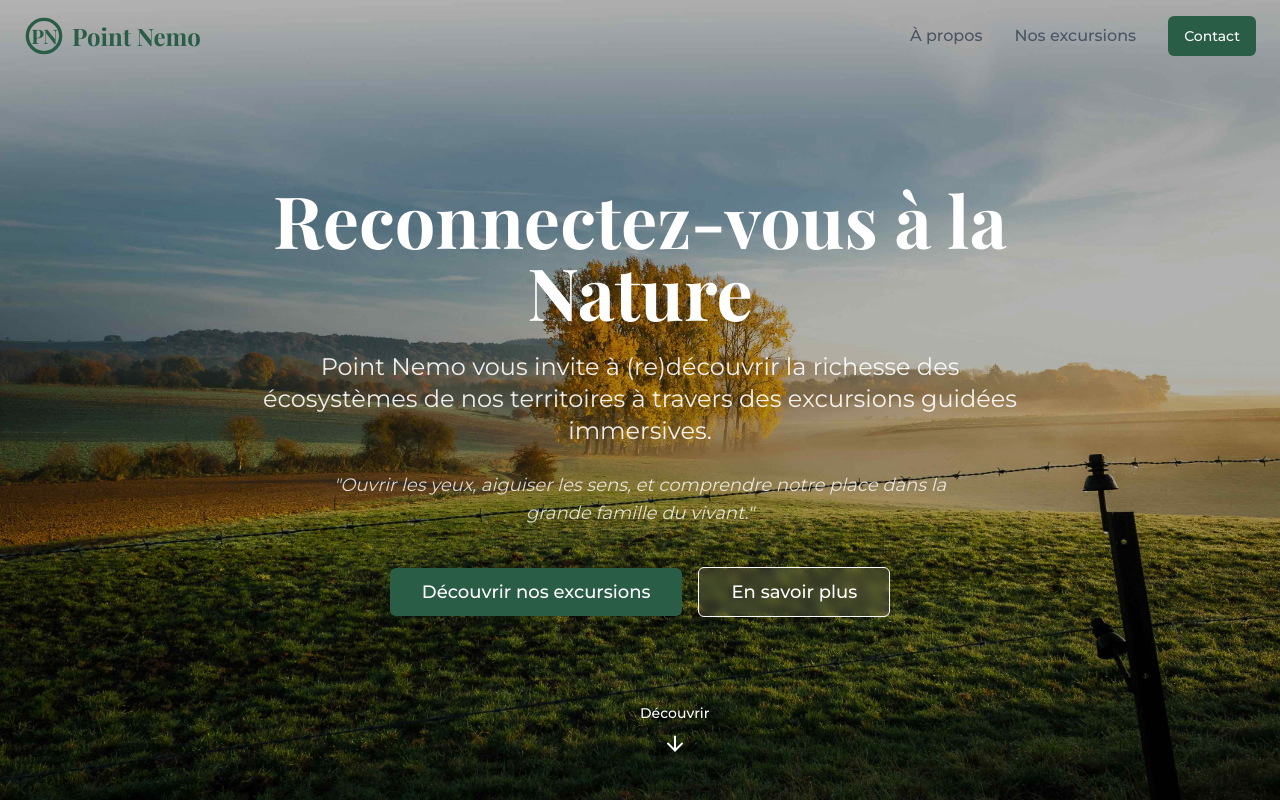
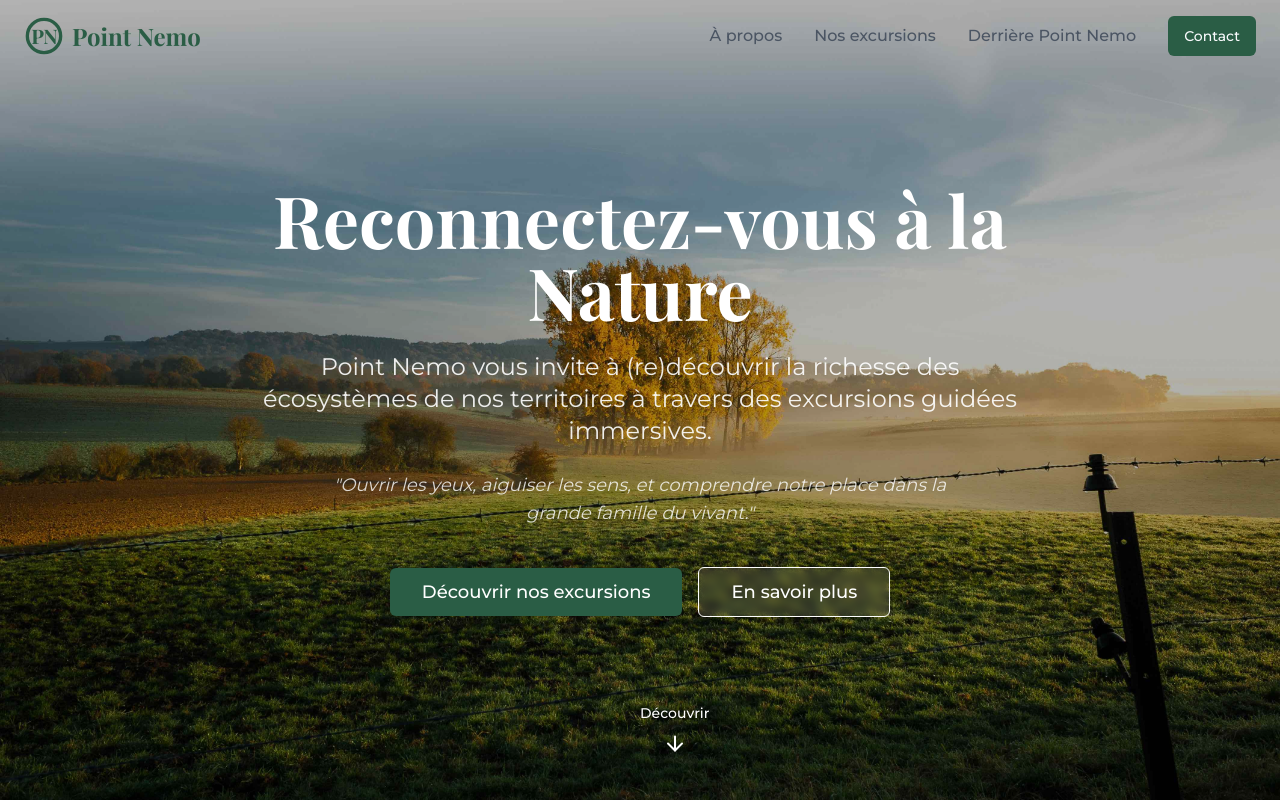
Before and after one commit to PointNemoBe/point-nemo-website, a React (Vite) app: page / in a window 1280 px wide. Shown: the top 802 px of the page. Built offline with nearby package versions, Linux system fonts and the light colour scheme.

Commit message:
add link to aboutme section

```diff
--- a/src/components/AboutMeSection.tsx
+++ b/src/components/AboutMeSection.tsx
@@ -1,7 +1,7 @@
 import { AspectRatio } from "./ui/aspect-ratio";
 const AboutMeSection = () => {
   return (
-    <section className="section-container">
+    <section id="aboutme" className="section-container">
       <div className="text-center mb-16">
         <h2 className="section-title">Qui suis-je ?</h2>
       </div>
--- a/src/components/Footer.tsx
+++ b/src/components/Footer.tsx
@@ -20,9 +20,12 @@ const Footer = () => {
             <a href="#excursions" className="hover:text-nemo-leaf transition-colors">
               Nos excursions
             </a>
-            <a href="#testimonials" className="hover:text-nemo-leaf transition-colors">
+            <a href="#aboutme" className="hover:text-nemo-leaf transition-colors">
+              Derrière Point Nemo
+            </a>
+            {/* <a href="#testimonials" className="hover:text-nemo-leaf transition-colors">
               Témoignages
-            </a>
+            </a> */}
             <a href="#contact" className="hover:text-nemo-leaf transition-colors">
               Contact
             </a>
--- a/src/components/Navbar.tsx
+++ b/src/components/Navbar.tsx
@@ -46,6 +46,9 @@ const Navbar = () => {
           </a>
           <a href="#excursions" className="font-medium text-gray-600 hover:text-nemo-forest transition-colors">
             Nos excursions
+          </a>
+          <a href="#aboutme" className="font-medium text-gray-600 hover:text-nemo-forest transition-colors">
+          Derrière Point Nemo
           </a>
           {/* <a href="#testimonials" className="font-medium text-gray-600 hover:text-nemo-forest transition-colors">
             Témoignages
```
